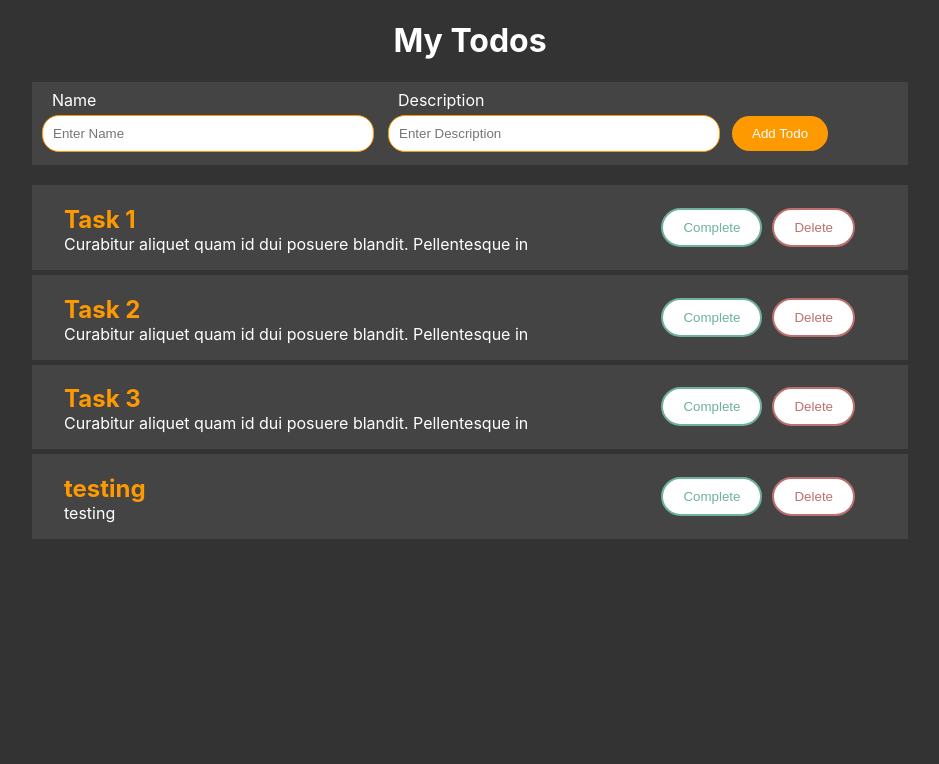
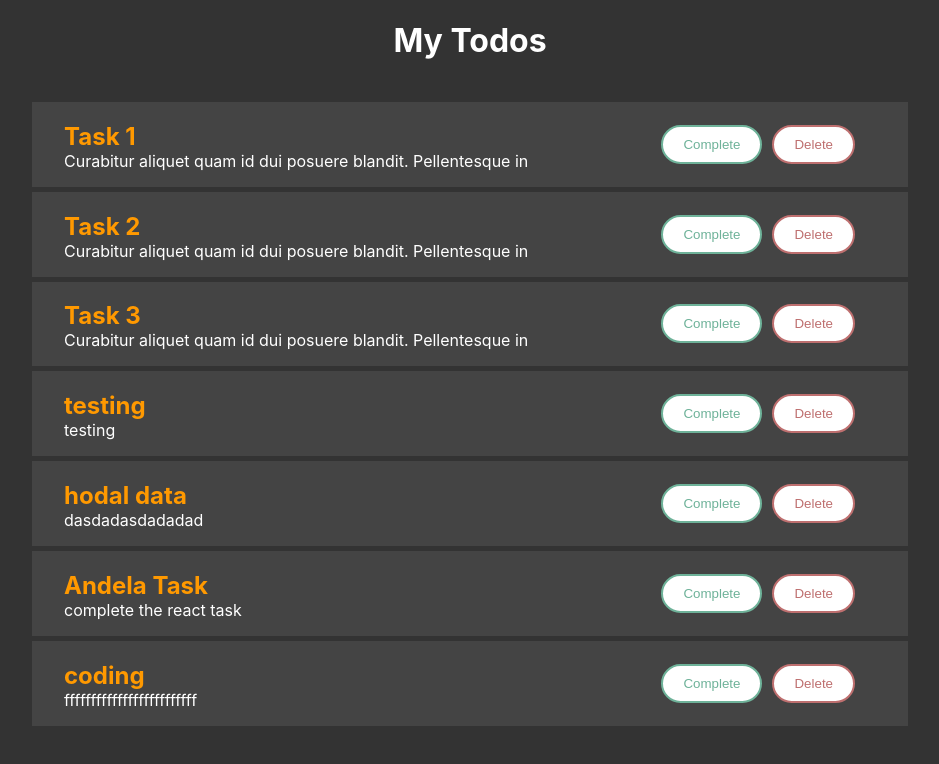
Before and after one commit to PrinceNiyonshuti/todos-react, a React (Create React App) app: page / in a window 1280 px wide. Shown: the top 764 px of the page, without its empty margins (170-1109 px from the left). Built offline with nearby package versions, Linux system fonts and the light colour scheme; data requests are answered from the project's data file.

Commit message:
added addform component

```diff
--- a/data/db.json
+++ b/data/db.json
@@ -19,6 +19,21 @@
       "name": "testing",
       "description": "testing",
       "id": 4
+    },
+    {
+      "name": "hodal data",
+      "description": "dasdadasdadadad",
+      "id": 5
+    },
+    {
+      "name": "Andela Task",
+      "description": "complete the react task",
+      "id": 6
+    },
+    {
+      "name": "coding",
+      "description": "fffffffffffffffffffffffff",
+      "id": 7
     }
   ]
 }
--- a/src/App.js
+++ b/src/App.js
@@ -46,38 +46,7 @@ function App() {
 	return (
 		<div className="App">
 			<h1>My Todos</h1>
-			<div className="holder">
-				<form className="form-inline" onSubmit={newTask} ref={taskForm}>
-					<div className="inputHolder">
-						<label for="Name">Name</label>
-						<br />
-						<input
-							type="text"
-							id="name"
-							required
-							ref={taskName}
-							placeholder="Enter Name"
-							name="Name"
-						/>
-					</div>
-					<div className="inputHolder">
-						<label for="Name">Description</label>
-						<br />
-						<input
-							type="text"
-							id="description"
-							required
-							ref={taskDescription}
-							placeholder="Enter Description"
-							name="Name"
-						/>
-					</div>
-					<div>
-						<br />
-						<button type="submit">Add Todo</button>
-					</div>
-				</form>
-			</div>
+
 			<br />
 			<div>{taskData && <Task taskData={taskData} />}</div>
 		</div>
```
Also changed, not shown: src/components/addForm.js (added, +9 -0 lines).
